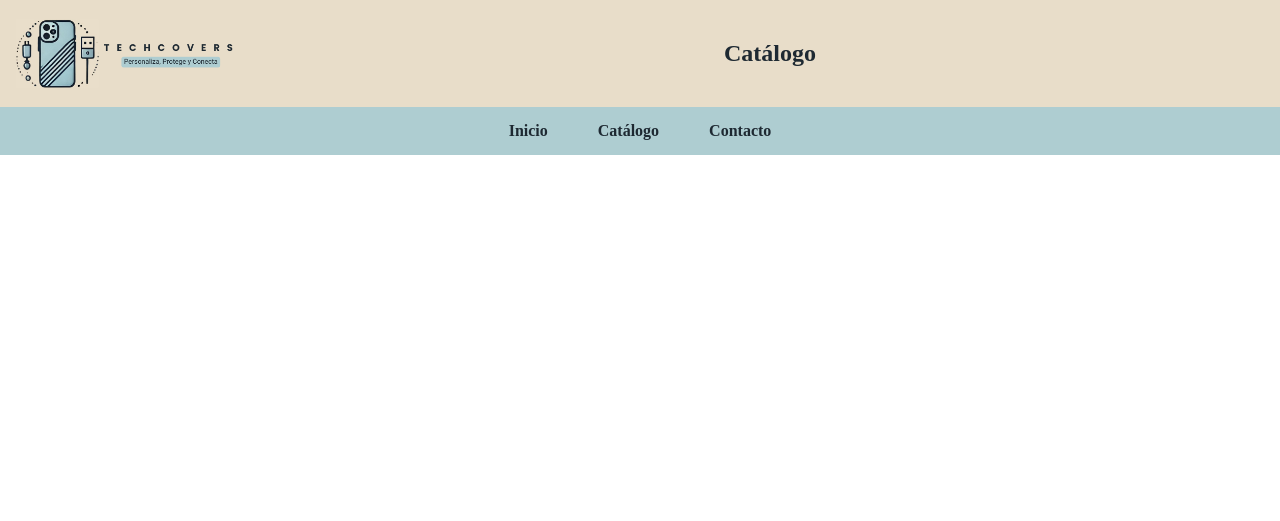
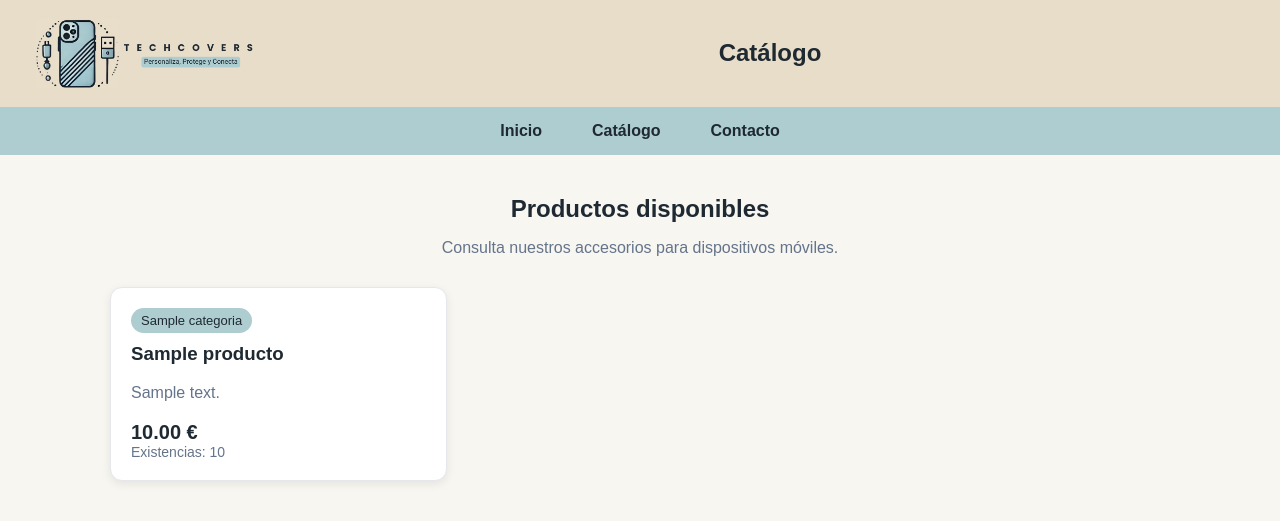
Before and after one commit to Daniela-Zabala/daniela_zabala_proyecto_final, a Django app: page /catalogo/ in a window 1280 px wide. Shown: the top 521 px of the page. Run offline with Django 5.2, Linux system fonts and the light colour scheme; tables that the repository leaves empty hold one stand-in row (values such as "Sample post").

Commit message:
creación de productos y de registro+

```diff
--- a/catalogo/templates/catalogo.html
+++ b/catalogo/templates/catalogo.html
@@ -5,6 +5,8 @@
 
 <head>
     <meta charset="UTF-8">
+    <meta name="viewport" content="width=device-width, initial-scale=1.0">
+
     <title>Catálogo - TechCovers</title>
 
     <style>
@@ -15,6 +17,9 @@
 
         body {
             margin: 0;
+            font-family: Arial, sans-serif;
+            background-color: #f8f6f1;
+            color: #1E2932;
         }
 
         /* ENCABEZADO */
@@ -22,7 +27,7 @@
         .header-principal {
             background-color: #E8DDC9;
             min-height: 100px;
-            padding: 10px;
+            padding: 10px 30px;
             display: flex;
             align-items: center;
             gap: 30px;
@@ -63,6 +68,85 @@
             text-decoration: underline;
         }
 
+        /* CATÁLOGO */
+
+        .contenedor-catalogo {
+            max-width: 1100px;
+            margin: 40px auto;
+            padding: 0 20px;
+        }
+
+        .titulo-catalogo {
+            text-align: center;
+            margin-bottom: 30px;
+        }
+
+        .titulo-catalogo h2 {
+            margin-bottom: 8px;
+        }
+
+        .titulo-catalogo p {
+            color: #64748B;
+        }
+
+        /* PRODUCTOS */
+
+        .productos {
+            display: grid;
+            grid-template-columns: repeat(3, 1fr);
+            gap: 25px;
+        }
+
+        .producto {
+            background-color: white;
+            border-radius: 12px;
+            padding: 20px;
+            box-shadow: 0 3px 10px rgba(0, 0, 0, 0.08);
+            border: 1px solid #e5e7eb;
+        }
+
+        .producto h3 {
+            margin-top: 0;
+            margin-bottom: 10px;
+            color: #1E2932;
+        }
+
+        .producto p {
+            color: #64748B;
+            line-height: 1.5;
+        }
+
+        .categoria {
+            display: inline-block;
+            background-color: #AECDD1;
+            color: #1E2932;
+            padding: 5px 10px;
+            border-radius: 20px;
+            font-size: 13px;
+            margin-bottom: 10px;
+        }
+
+        .precio {
+            font-size: 20px;
+            font-weight: bold;
+            margin-top: 15px;
+            color: #1E2932;
+        }
+
+        .stock {
+            font-size: 14px;
+            color: #64748B;
+        }
+
+        /* MENSAJE SI NO HAY PRODUCTOS */
+
+        .sin-productos {
+            text-align: center;
+            background-color: white;
+            padding: 30px;
+            border-radius: 12px;
+        }
+
         /* RESPONSIVE */
 
         @media (max-width: 800px) {
@@ -85,6 +169,10 @@
                 gap: 20px;
             }
 
+            .productos {
+                grid-template-columns: 1fr;
+            }
+
         }
 
     </style>
@@ -97,7 +185,10 @@
 
         <div class="header-principal">
 
-            <img src="{% static 'imagenes/logo_principal.png' %}" alt="TechCovers">
+            <img
+                src="{% static 'imagenes/logo_principal.png' %}"
+                alt="TechCovers"
+            >
 
             <div class="titulo-header">
                 Catálogo
@@ -107,14 +198,83 @@
 
     </header>
 
+
     <nav class="menu-principal">
 
         <a href="{% url 'inicio' %}">Inicio</a>
+
         <a href="{% url 'catalogo' %}">Catálogo</a>
+
         <a href="{% url 'contacto' %}">Contacto</a>
 
     </nav>
 
+
+    <!-- CONTENIDO DEL CATÁLOGO -->
+
+    <main class="contenedor-catalogo">
+
+        <div class="titulo-catalogo">
+
+            <h2>Productos disponibles</h2>
+
+            <p>
+                Consulta nuestros accesorios para dispositivos móviles.
+            </p>
+
+        </div>
+
+
+        {% if productos %}
+
+            <div class="productos">
+
+                {% for producto in productos %}
+
+                    <div class="producto">
+
+                        <span class="categoria">
+                            {{ producto.categoria.nombre }}
+                        </span>
+
+                        <h3>
+                            {{ producto.nombre }}
+                        </h3>
+
+                        <p>
+                            {{ producto.descripcion }}
+                        </p>
+
+                        <div class="precio">
+                            {{ producto.precio }} €
+                        </div>
+
+                        <div class="stock">
+                            Existencias: {{ producto.stock }}
+                        </div>
+
+                    </div>
+
+                {% endfor %}
+
+            </div>
+
+        {% else %}
+
+            <div class="sin-productos">
+
+                <h3>No hay productos disponibles</h3>
+
+                <p>
+                    Actualmente no hay productos registrados en el catálogo.
+                </p>
+
+            </div>
+
+        {% endif %}
+
+    </main>
+
 </body>
 
 </html>
--- a/catalogo/templates/formulario.html
+++ b/catalogo/templates/formulario.html
@@ -1,4 +1,4 @@
-{% extends 'base.html' %}
+{% extends 'plantilla_base.html' %}
 
 {% block contenido_dinamico %}
 
--- a/catalogo/templates/resgistro/login.html
+++ b/catalogo/templates/registro/login.html
@@ -1,4 +1,4 @@
-{% extends 'base.html' %}
+{% extends 'plantilla_base.html' %}
 {% block contenido_dinamico %}
 <div class="max-w-md mx-auto">
     <div class="bg-white rounded-lg shadow-lg overflow-hidden border border-gray-200">
--- a/catalogo/templates/resgistro/registro.html
+++ b/catalogo/templates/registro/registro.html
@@ -1,4 +1,4 @@
-{% extends 'base.html' %}
+{% extends 'plantilla_base.html' %}
 {% block contenido_dinamico %}
 <div class="max-w-md mx-auto">
     <div class="bg-white rounded-lg shadow-lg overflow-hidden border border-gray-200">
--- a/catalogo/views.py
+++ b/catalogo/views.py
@@ -1,22 +1,36 @@
 from django.shortcuts import render, redirect
-from .forms import ProductoForm
+from django.contrib.auth import login, authenticate
+from django.contrib.auth.models import User
 
-# Create your views here.
-#vista de la página de inicio
+from .forms import ProductoForm, RegistroUsuarioForm
+from .models import Producto
+
+
+# Vista de la página de inicio
 def inicio(request):
     return render(request, 'inicio.html')
 
-#vista de Catálogo
+
+# Vista del catálogo
 def catalogo(request):
-    return render(request, 'catalogo.html')
+    productos = Producto.objects.all()
 
-#vista de la pagina de contacto
+    return render(
+        request,
+        'catalogo.html',
+        {
+            'productos': productos
+        }
+    )
+
+
+# Vista de la página de contacto
 def contacto(request):
     return render(request, 'contacto.html')
 
+
 # Vista para crear un nuevo producto
 def crear_producto(request):
-
     if request.method == 'POST':
         form = ProductoForm(request.POST)
 
@@ -35,3 +49,58 @@ def crear_producto(request):
             'titulo_formulario': '📦 Añadir nuevo producto',
         }
     )
+
+
+# Vista para registrar un nuevo usuario
+def registro(request):
+
+    if request.method == 'POST':
+        form = RegistroUsuarioForm(request.POST)
+
+        if form.is_valid():
+            usuario = form.save()
+
+            login(request, usuario)
+
+            return redirect('inicio')
+
+    else:
+        form = RegistroUsuarioForm()
+
+    return render(
+        request,
+        'registro/registro.html',
+        {
+            'form': form
+        }
+    )
+
+
+# Vista para iniciar sesión
+def iniciar_sesion(request):
+
+    if request.method == 'POST':
+
+        username = request.POST.get('username')
+        password = request.POST.get('password')
+
+        usuario = authenticate(
+            request,
+            username=username,
+            password=password
+        )
+
+        if usuario is not None:
+            login(request, usuario)
+            return redirect('inicio')
+
+        else:
+            return render(
+                request,
+                'registro/login.html',
+                {
+                    'error': 'El usuario o la contraseña no son correctos.'
+                }
+            )
+
+    return render(request, 'registro/login.html')
--- a/daniela_zabala_proyecto_final_core/urls.py
+++ b/daniela_zabala_proyecto_final_core/urls.py
@@ -21,18 +21,33 @@ from catalogo import views
 
 
 urlpatterns = [
-    #panel de aministración Django
+
+    #panel de administracion de Django
     path('admin/', admin.site.urls),
 
-    #páginas de techcovers
+    # Páginas principales de TechCovers
     path('', views.inicio, name='inicio'),
     path('catalogo/', views.catalogo, name='catalogo'),
     path('contacto/', views.contacto, name='contacto'),
 
-    #gestión de productos
-     path(
+    #gestion de productos
+    path(
         'producto/nuevo/',
         views.crear_producto,
         name='crear_producto'
     ),
+
+    #registro de usuarios
+    path(
+        'registro/',
+        views.registro,
+        name='registro'
+    ),
+
+    #inicio de sesion
+    path(
+        'login/',
+        views.iniciar_sesion,
+        name='login'
+    ),
 ]
```
Also changed, not shown: catalogo/templates/plantilla_base.html (renamed from catalogo/templates/base.html).
